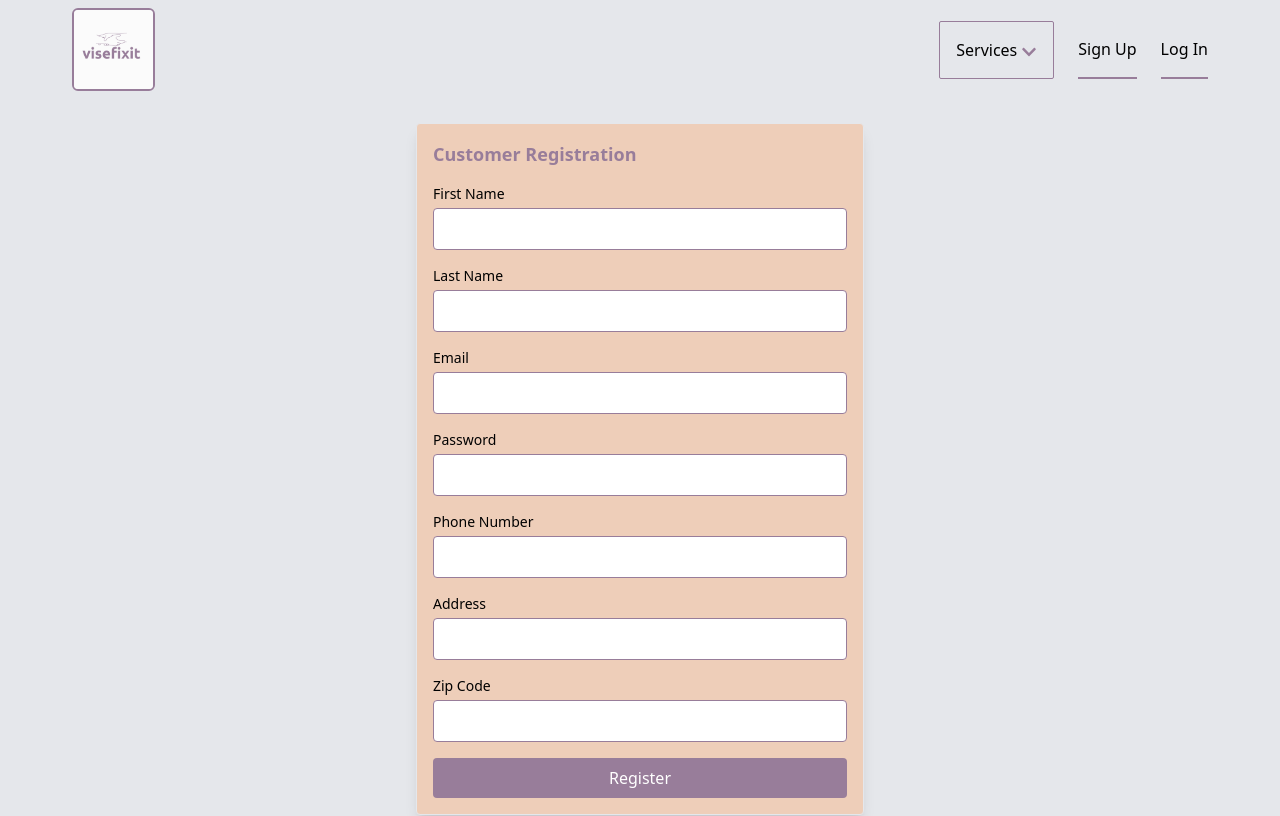
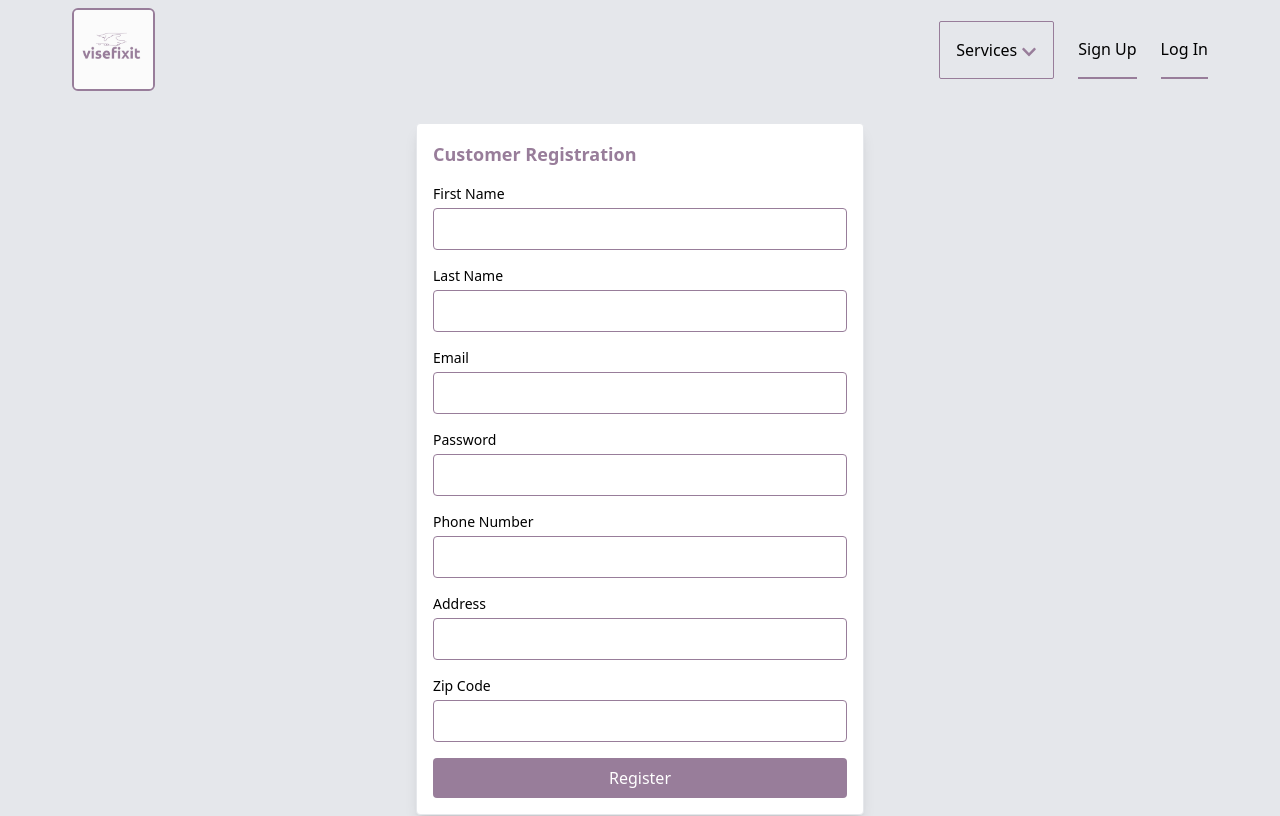
Before and after one commit to RaoofGoher/viseFixIt, a React (Vite) app: page /customersignup in a window 1280 px wide. Shown: the top 816 px of the page. Built offline with nearby package versions, Linux system fonts and the light colour scheme.

Commit message:
UI fixes for pro form

```diff
--- a/src/pages/CustomerSignUp.jsx
+++ b/src/pages/CustomerSignUp.jsx
@@ -61,7 +61,7 @@ const CustomerForm = () => {
             onSubmit={handleSubmit}
         >
             {() => (
-                <Form className="max-w-md mx-auto p-4 border rounded shadow-lg bg-lightColor1 my-6">
+                <Form className="max-w-md mx-auto p-4 border rounded shadow-lg bg-white my-6">
                     <h2 className="text-lg font-bold mb-4 text-primaryColor">Customer Registration</h2>
 
                     <div className="mb-4">
```
